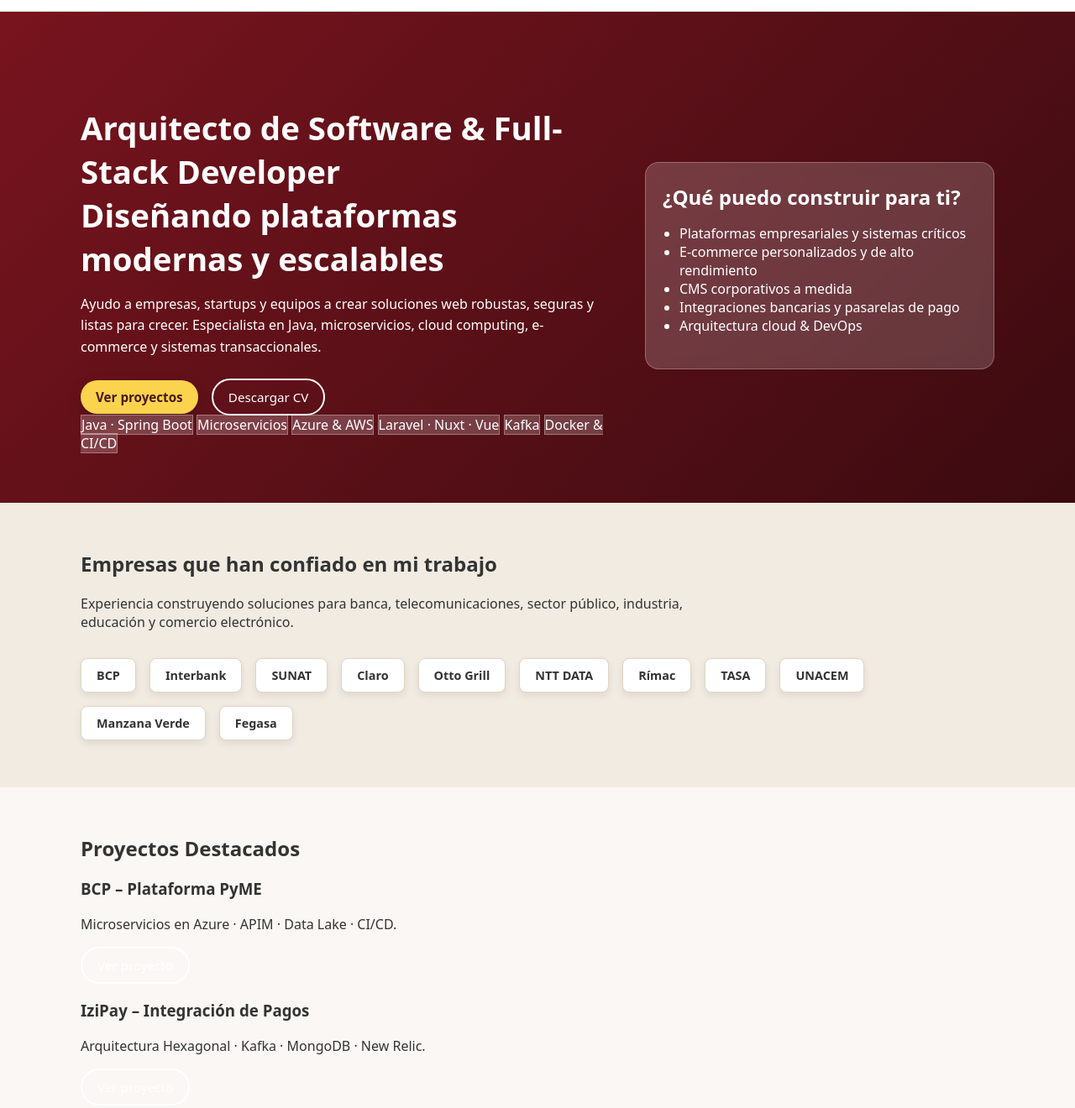
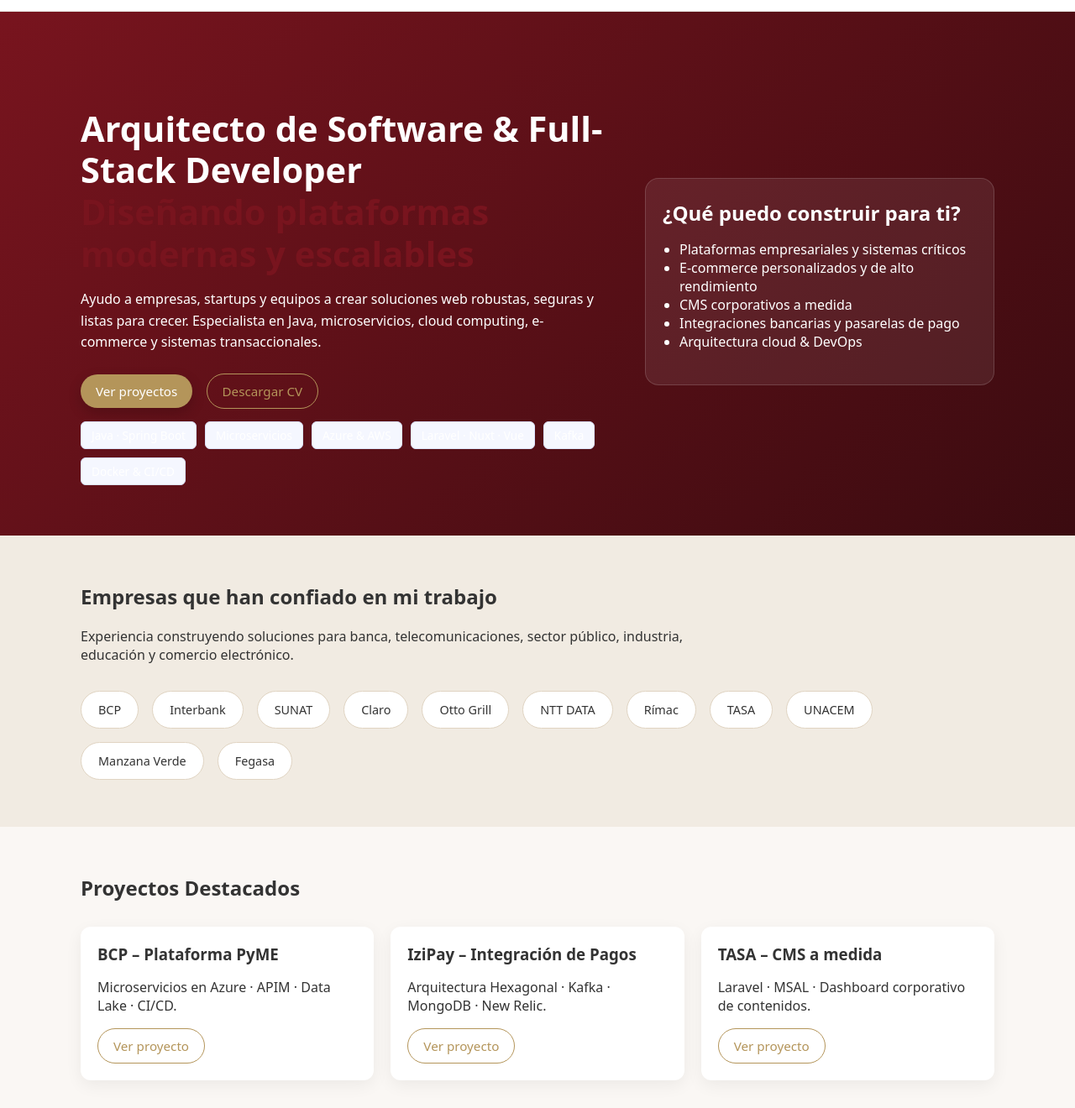
Before and after one commit to PaulNike/paul-portafolio, a plain HTML site: page index.html in a window 1280 px wide. Shown: the part 51-1371 px from the top of the page at 84% size. Drawn offline with Linux system fonts and the light colour scheme.

Commit message:
feat: detail xp v15

```diff
--- a/index.html
+++ b/index.html
@@ -7,113 +7,64 @@
   <link rel="stylesheet" href="assets/css/style.css" />
 
   <style>
-    /* ======================================
-       FIX DE VISIBILIDAD Y CONTRASTE (HERO)
-       ====================================== */
-
-    .hero h1,
-    .hero .hero-highlight,
-    .hero .hero-text,
-    .hero .hero-list li {
-      color: #ffffff !important;
-    }
-
-    .hero-subtitle {
-      color: rgba(255, 255, 255, 0.92) !important;
-      font-weight: 500;
+    /* Estilos adicionales para mejorar la presentación */
+    .hero h1 {
+      font-size: 2.6rem;
+      line-height: 1.2;
     }
 
     .hero-highlight {
       font-weight: 700;
-      color: #ffe08a !important; /* amarillo suave para destacar */
+      color: var(--color-primary, #4a6cff);
     }
 
-    .hero-text {
-      color: rgba(255, 255, 255, 0.92) !important;
-      line-height: 1.6;
+    .tech-badges {
+      display: flex;
+      flex-wrap: wrap;
+      gap: 10px;
+      margin-top: 15px;
     }
 
-    /* Botón principal más visible */
-    .btn-primary {
-      background: #fcd34d !important;
-      color: #4a1a1a !important;
-      border: none;
-      font-weight: 600;
+    .tech-badges span {
+      padding: 6px 12px;
+      background: #f5f7ff;
+      border-radius: 6px;
+      font-size: 0.85rem;
+      border: 1px solid #dce3ff;
     }
 
-    .btn-primary:hover {
-      background: #ffe58f !important;
+    .featured-projects {
+      display: grid;
+      grid-template-columns: repeat(auto-fit, minmax(260px, 1fr));
+      gap: 20px;
+      margin-top: 30px;
     }
 
-    /* Botón outline sobre fondo oscuro */
-    .btn-outline {
-      border: 2px solid #ffffff !important;
-      color: #ffffff !important;
-    }
-
-    .btn-outline:hover {
-      background: rgba(255, 255, 255, 0.18) !important;
-    }
-
-    /* Tarjeta derecha del HERO */
-    .hero-card {
-      background: rgba(255, 255, 255, 0.18) !important;
-      border: 1px solid rgba(255, 255, 255, 0.25) !important;
-      color: #ffffff !important;
-      backdrop-filter: blur(8px);
-    }
-
-    .hero-card h2 {
-      color: #ffffff !important;
-    }
-
-    .hero-card ul li {
-      color: rgba(255, 255, 255, 0.92) !important;
-    }
-
-    /* Badges más visibles */
-    .tech-badges span {
-      background: rgba(255, 255, 255, 0.20) !important;
-      border: 1px solid rgba(255, 255, 255, 0.3) !important;
-      color: #ffffff !important;
-      backdrop-filter: blur(4px);
-    }
-
-    /* Cards de proyectos destacados */
     .featured-card {
-      transition: 0.25s ease;
+      padding: 20px;
+      background: #fff;
+      border-radius: 12px;
+      box-shadow: 0 6px 20px rgba(0,0,0,0.06);
+      transition: 0.3s ease;
     }
 
     .featured-card:hover {
       transform: translateY(-5px);
-      box-shadow: 0 10px 26px rgba(0,0,0,0.12);
+      box-shadow: 0 10px 26px rgba(0,0,0,0.1);
     }
 
-    /* Logos de empresas */
-    .logo-item {
-      background: #ffffff;
-      padding: 10px 18px;
-      border-radius: 8px;
-      font-weight: 600;
-      box-shadow: 0 4px 10px rgba(0,0,0,0.08);
+    .featured-card h3 {
+      margin-top: 0;
+      margin-bottom: 10px;
     }
 
-    /* CTA mejorado */
-    .cta h2 {
-      font-size: 1.8rem;
-      color: #222;
-    }
-
-    .cta p {
-      font-size: 1rem;
-      color: #444;
-      max-width: 600px;
+    .footer-content p a {
+      color: var(--color-primary, #4a6cff);
     }
   </style>
 </head>
 
 <body>
-
   <!-- NAVBAR -->
   <header class="site-header">
     <div class="container nav-container">
@@ -153,7 +104,7 @@
           </a>
         </div>
 
-        <!-- Tech Highlights -->
+        <!-- Tech highlights -->
         <div class="tech-badges">
           <span>Java · Spring Boot</span>
           <span>Microservicios</span>
@@ -178,7 +129,7 @@
     </div>
   </section>
 
-  <!-- EMPRESAS -->
+  <!-- EXPERIENCIA -->
   <section class="section section-alt">
     <div class="container">
       <h2>Empresas que han confiado en mi trabajo</h2>
@@ -257,6 +208,6 @@
     </div>
   </footer>
 
-  <script src="assets/js/main.js"></script>
+  <script src="/paul-portafolio/assets/js/main.js"></script>
 </body>
 </html>
```
